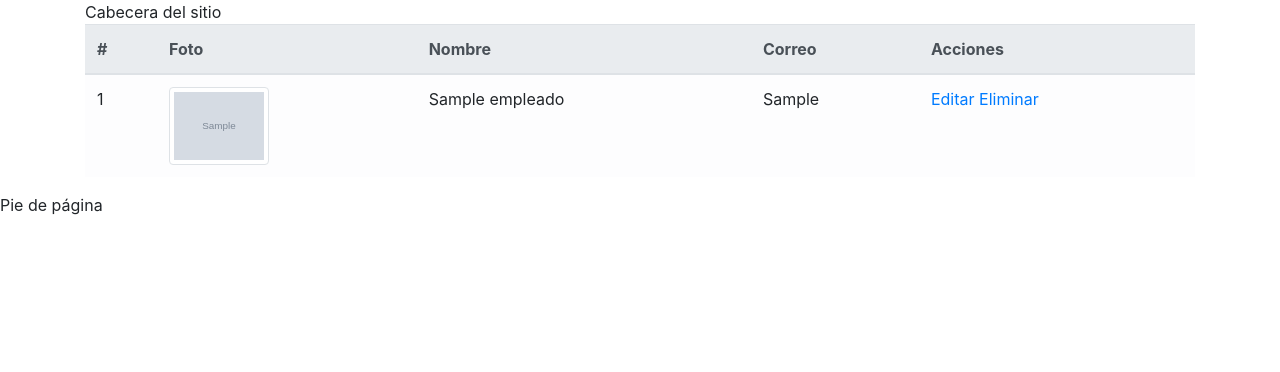
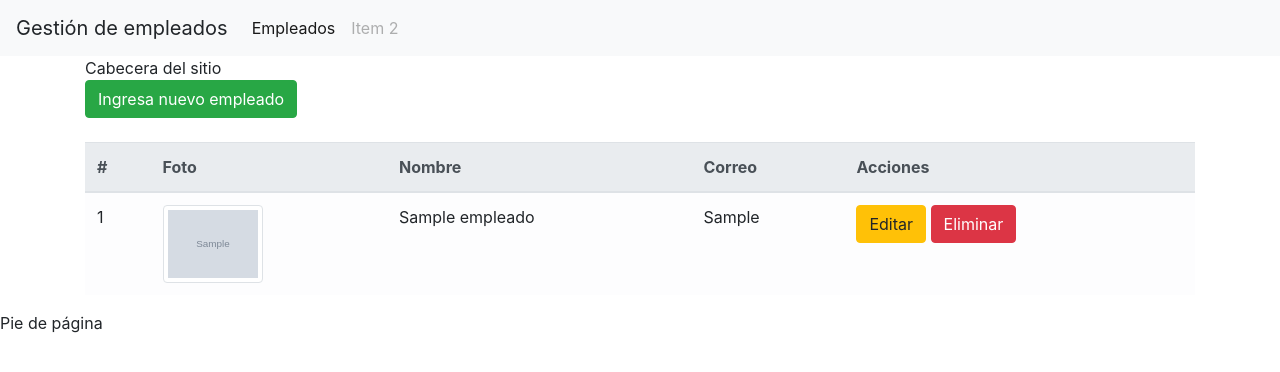
Before and after one commit to DataEngel/Employee-management---CRUD-with-Flask-MySQL, a Flask app: page / in a window 1280 px wide. Shown: the top 372 px of the page. Run offline with Flask 2, Linux system fonts and the light colour scheme; tables that the repository leaves empty or names only in its code hold one stand-in row (values such as "Sample post"); grey boxes marked "Sample" are stand-in pictures; some libraries are stand-ins or nearby versions.

Commit message:
styles and navigation menu

```diff
--- a/templates/empleados/index.html
+++ b/templates/empleados/index.html
@@ -1,5 +1,15 @@
 
     {% include 'header.html' %}
+
+    <br>
+    <a href="{{url_for('create')}}" class="btn btn-success">
+
+        Ingresa nuevo empleado
+
+    </a>
+    <br>
+    <br>
+
     <table class="table table-light">
         <thead class="thead-light">
             <tr>
@@ -23,8 +33,8 @@
 
                 <td>{{empleado[1] }}</td>
                 <td>{{empleado[2] }}</td>
-                <td> <a href="/edit/{{empleado[0]}}">Editar</a>
-                    <a href="/destroy/{{empleado[0]}}">Eliminar</a>
+                <td> <a class="btn btn-warning" href="/edit/{{empleado[0]}}">Editar</a>
+                    <a onclick="return confirm('¿Realmente desea borrar al empleado?')" class="btn btn-danger" href="/destroy/{{empleado[0]}}">Eliminar</a>
 
                 </td>
             </tr>
--- a/templates/header.html
+++ b/templates/header.html
@@ -7,5 +7,23 @@
     <title>Inicio</title>
 </head>
 <body>
+
+    <nav class="navbar navbar-expand-lg navbar-light bg-light">
+        <a class="navbar-brand">Gestión de empleados</a>
+        <button class="navbar-toggler" data-target="#my-nav" data-toggle="collapse" aria-controls="my-nav" aria-expanded="false" aria-label="Toggle navigation">
+            <span class="navbar-toggler-icon"></span>
+        </button>
+        <div id="my-nav" class="collapse navbar-collapse">
+            <ul class="navbar-nav mr-auto">
+                <li class="nav-item active">
+                    <a class="nav-link" href="{{ url_for('index') }}">Empleados<span class="sr-only">(current)</span></a>
+                </li>
+                <li class="nav-item">
+                    <a class="nav-link disabled" href="#" tabindex="-1" aria-disabled="true">Item 2</a>
+                </li>
+            </ul>
+        </div>
+    </nav>
+
     <div class="container">
         Cabecera del sitio
```
